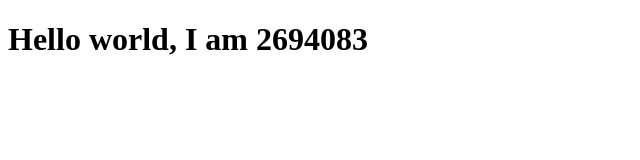
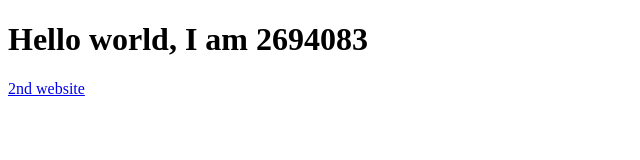
Before and after one commit to WakkyCodes/2694083-lab1, a plain HTML site: page index.html in a window 1280 px wide. Shown: the whole page, without its empty margins (0-640 px from the left). Drawn offline with Linux system fonts and the light colour scheme.

Commit message:
added anchor content

```diff
--- a/index.html
+++ b/index.html
@@ -2,6 +2,6 @@
 <html>
 	<body>
 		<h1> Hello world, I am 2694083  </h1>
-		<a href="2694083-lab2.html"> </a>
+		<a href="2694083-lab2.html"> 2nd website</a>
 	</body>
 </html>
```
